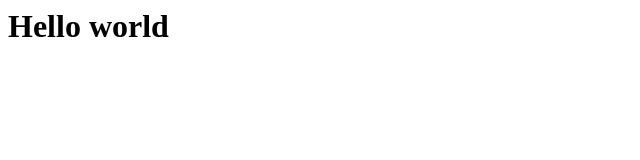
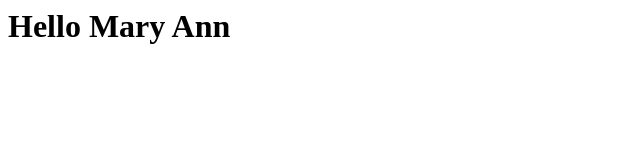
Before and after one commit to maryann348/heroku-node-sample1-groupa, a website: page index.html in a window 1280 px wide. Shown: the whole page, without its empty margins (0-640 px from the left). Drawn offline with Linux system fonts and the light colour scheme.

Commit message:
Initial Commit

```diff
--- a/index.html
+++ b/index.html
@@ -1 +1 @@
-<h1>Hello world</h1>
+<h1>Hello Mary Ann</h1>
```
Also changed, not shown: 1 other file.
